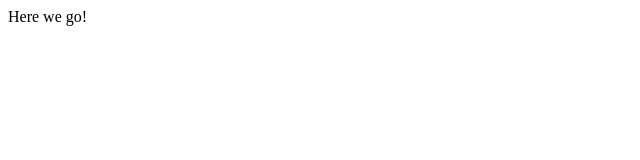
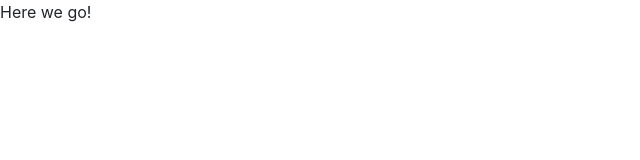
Before and after one commit to ideo/interviews-pwa-app, a Vue app: page / in a window 1280 px wide. Shown: the top 160 px of the page, without its empty margins (0-640 px from the left). Built offline with nearby package versions, Linux system fonts and the light colour scheme.

Commit message:
Bootstrap Grid & Reboot added

```diff
--- a/package.json
+++ b/package.json
@@ -26,6 +26,7 @@
     "babel-plugin-transform-vue-jsx": "^3.5.0",
     "babel-preset-env": "^1.3.2",
     "babel-preset-stage-2": "^6.22.0",
+    "bootstrap": "^4.2.1",
     "chalk": "^2.0.1",
     "copy-webpack-plugin": "^4.0.1",
     "css-loader": "^0.28.0",
--- /dev/null
+++ b/src/scss/_base.scss
@@ -0,0 +1,3 @@
+@import "generic/fonts";
+@import "~bootstrap/scss/bootstrap-reboot";
+@import "~bootstrap/scss/bootstrap-grid";
--- a/src/scss/app.scss
+++ b/src/scss/app.scss
@@ -0,0 +1 @@
+@import '_base';
```
Also changed, not shown: src/scss/generic/_fonts.scss (added), 1 other file (tests, documents, lock files or other folders).
